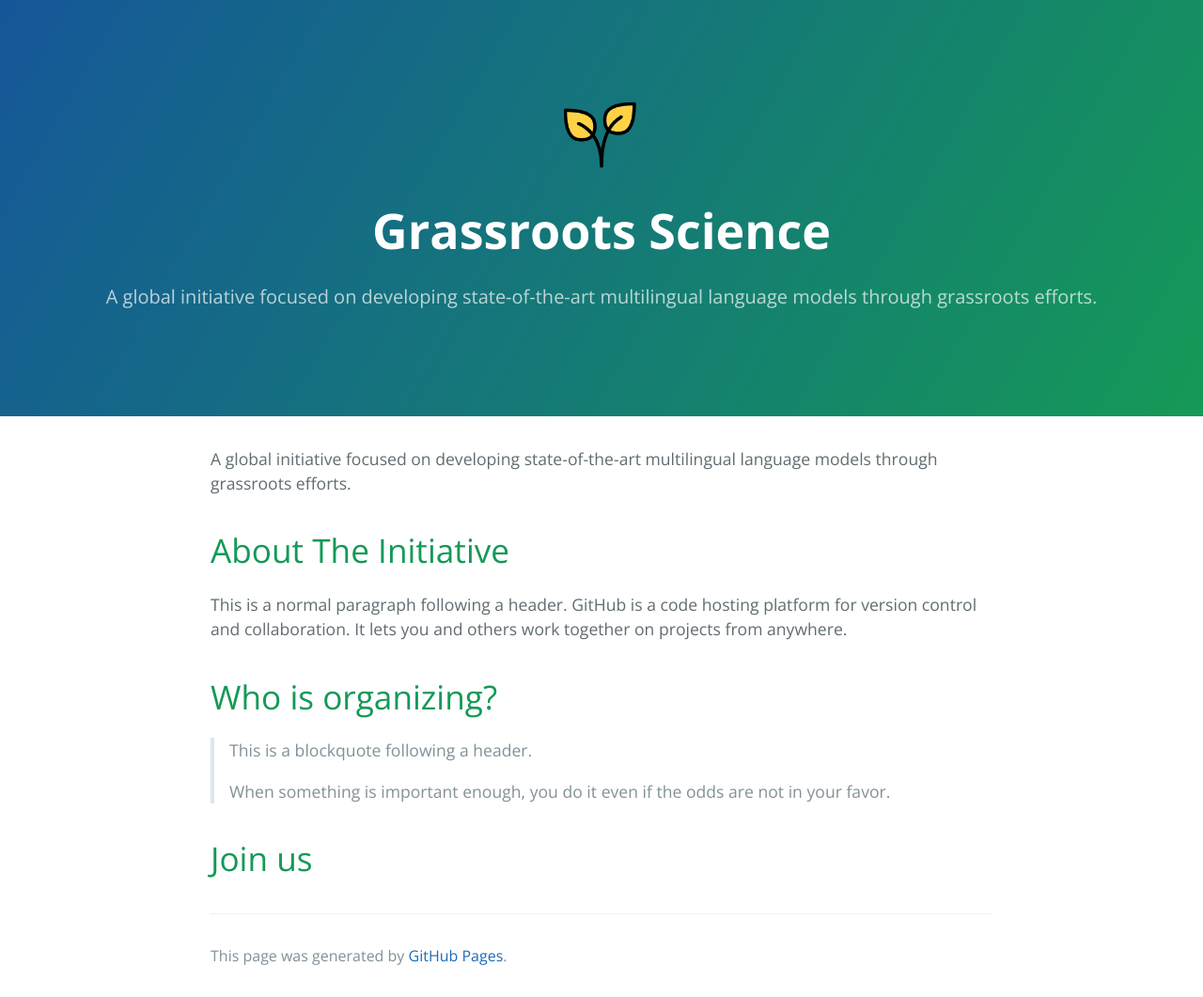
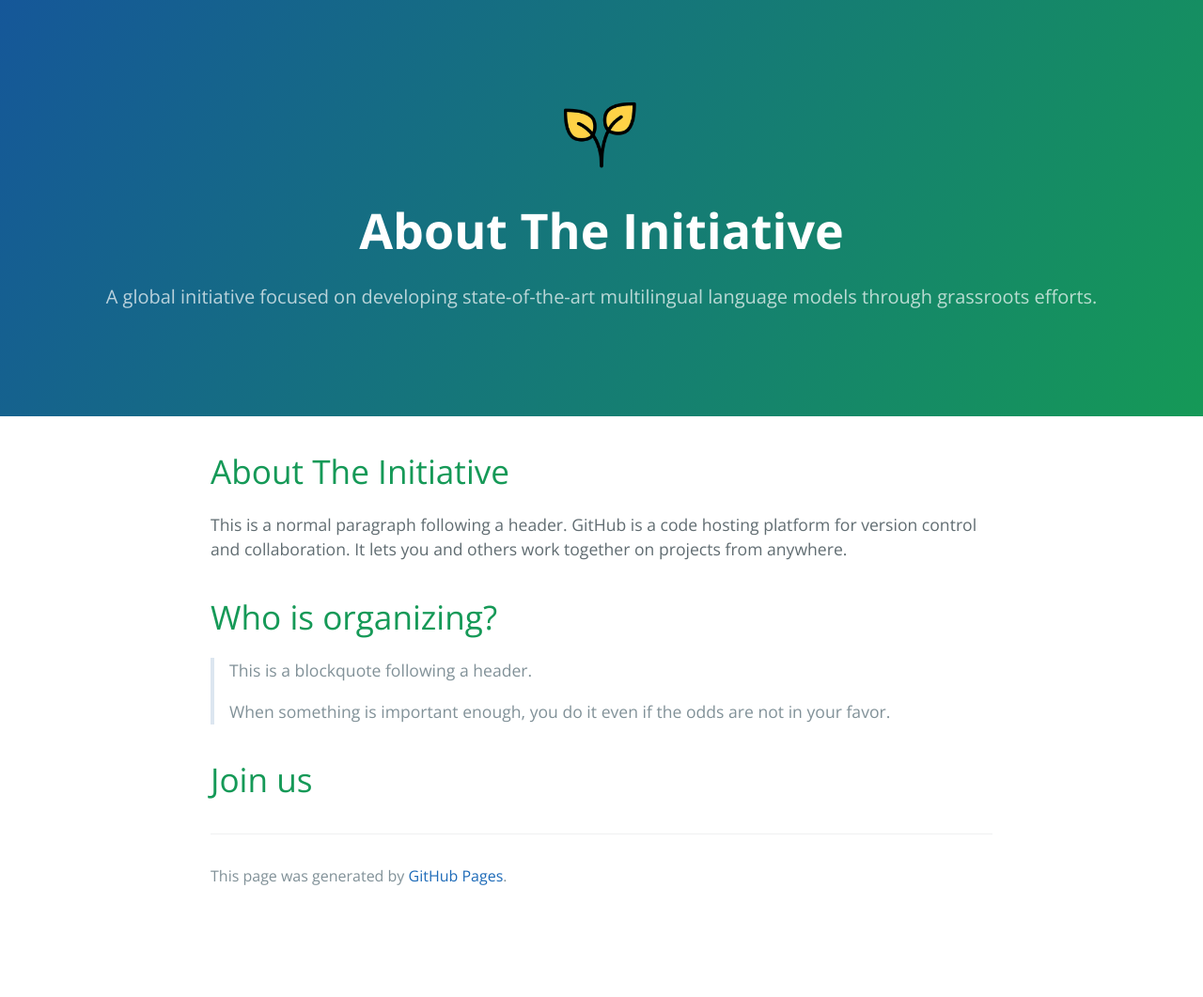
Before and after one commit to grassroots-science/grassroots-science.github.io, a Jekyll site: the page built from index.md, in a window 1280 px wide. Shown: the whole page at 94% size. Built offline with Jekyll 4.4.1, drawn with Linux system fonts in a browser that asks for light colours; our own code applies the rules of GitHub Pages for plain Markdown files; after the commit the page ends 976 px from its top, so only the background shows below that.

Commit message:
Update index.md

```diff
--- a/index.md
+++ b/index.md
@@ -1,8 +1,6 @@
 ---
 layout: default
 ---
-
-A global initiative focused on developing state-of-the-art multilingual language models through grassroots efforts.
 
 # About The Initiative
 
```
